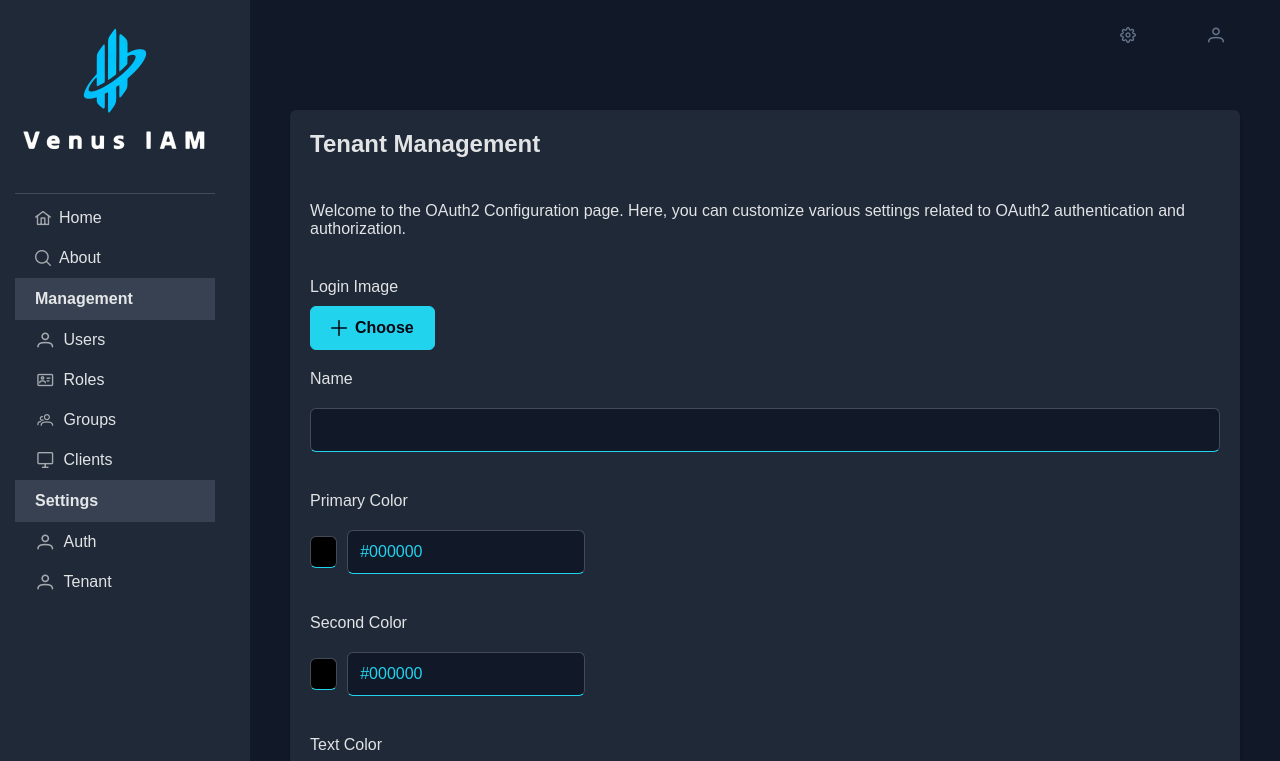
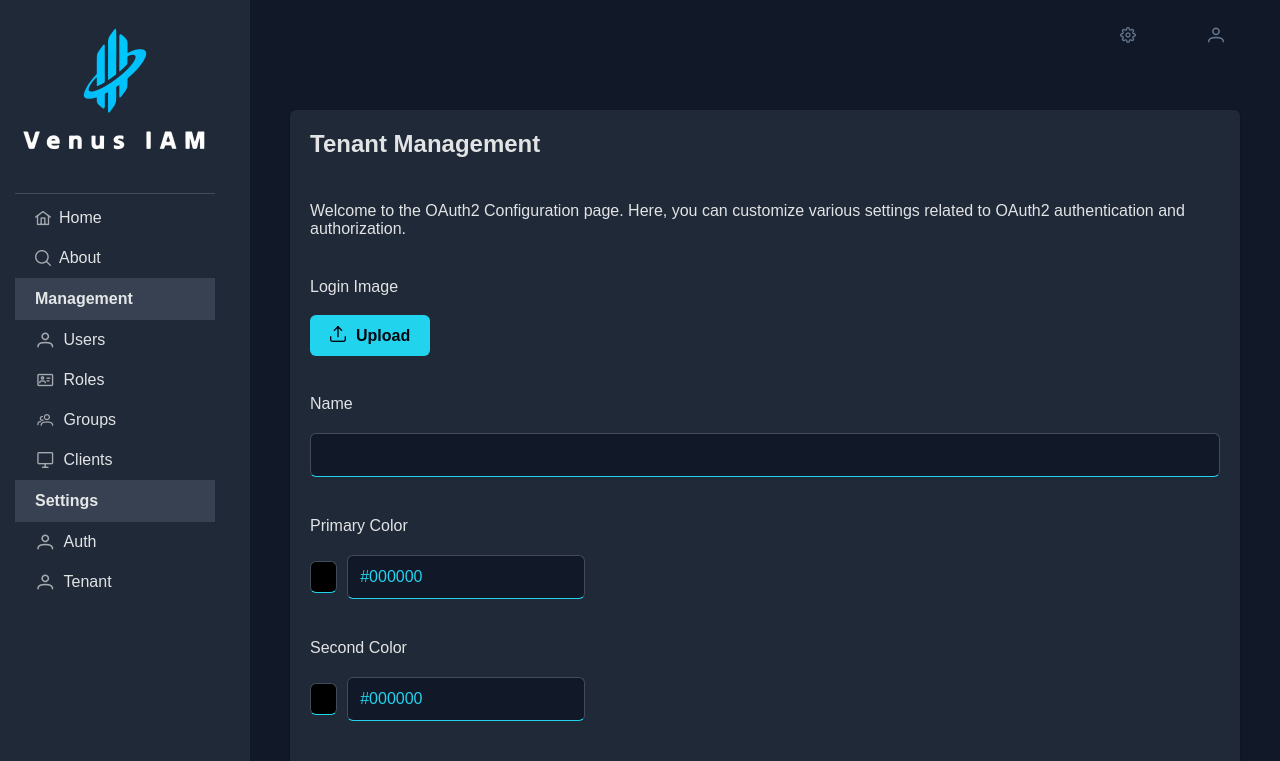
Before and after one commit to joyned/venus-iam-portal, a React (Create React App) app: page /settings/tenant in a window 1280 px wide. Shown: the top 761 px of the page. Built offline with nearby package versions, Linux system fonts and the light colour scheme; sample sign-in values are in the browser's storage; a web font is replaced by a local one.

Commit message:
ref: change component upload on tenant settings.

```diff
--- a/src/Pages/Settings/TenantSettings.tsx
+++ b/src/Pages/Settings/TenantSettings.tsx
@@ -1,18 +1,17 @@
+import { Button } from "primereact/button";
 import { Card } from "primereact/card";
-import { FileUpload } from "primereact/fileupload";
+import { ColorPicker } from "primereact/colorpicker";
 import { InputText } from "primereact/inputtext";
+import { useState } from "react";
+import ImageUpload from "../../Components/ImageUpload/ImageUpload";
 import Layout from "../../Layout/Layout";
 import "./TenantSettings.scss";
-import { useState } from "react";
-import { ColorPicker } from "primereact/colorpicker";
-import { Button } from "primereact/button";
 
 export default function TenantSettings() {
+  const [tenantDefaultImage, setTenantDefaultImage] = useState<string>("");
   const [primaryColor, setPrimaryColor] = useState<string>("#000000");
   const [secondColor, setSecondColor] = useState<string>("#000000");
   const [textColor, setTextColor] = useState<string>("#000000");
-
-  const onUpload = () => {};
 
   return (
     <Layout>
@@ -28,12 +27,8 @@ export default function TenantSettings() {
           <form>
             <div className="configItem">
               <span>Login Image</span>
-              <FileUpload
-                mode="basic"
-                name="demo[]"
-                accept="image/*"
-                maxFileSize={1000000}
-                onUpload={onUpload}
+              <ImageUpload value={tenantDefaultImage}
+                onChange={(image: string) => setTenantDefaultImage(image)}
               />
             </div>
 
```
